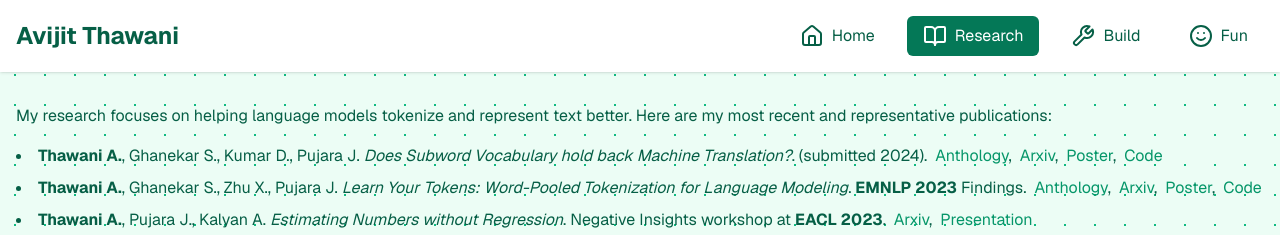
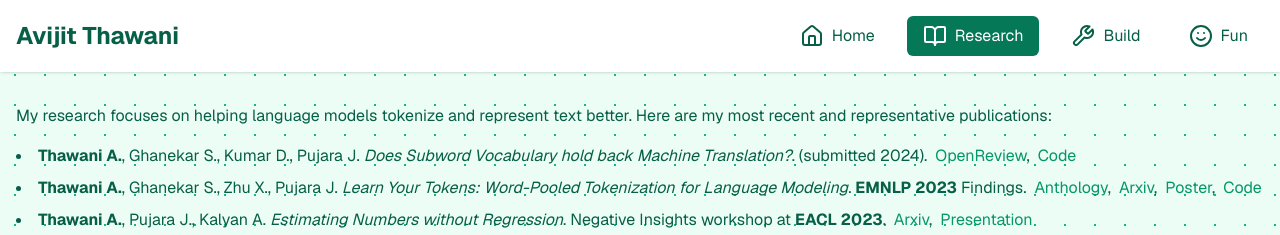
Before and after one commit to avi-otterai/webpage, a Next.js app: page /v0 in a window 1280 px wide. Both pictures are taken after a click on the button "Research". Shown: the top 235 px of the page. Built offline with nearby package versions, Linux system fonts and the light colour scheme.

Commit message:
Update Research.tsx paper link factorizer

```diff
--- a/src/app/v0/Research.tsx
+++ b/src/app/v0/Research.tsx
@@ -9,10 +9,8 @@ const Research: React.FC = () => (
     <ul className="list-disc list-inside space-y-2 text-emerald-800">
       <li>
         <strong>Thawani A.</strong>, Ghanekar S., Kumar D., Pujara J. <em>Does Subword Vocabulary hold back Machine Translation?</em>. (submitted 2024).
-        <a href="https://aclanthology.org/2023.findings-emnlp.662/" className="text-emerald-600 hover:underline ml-2">Anthology</a>,
-        <a href="https://arxiv.org/abs/2310.11628" className="text-emerald-600 hover:underline ml-2">Arxiv</a>,
-        <a href="https://drive.google.com/file/d/1kBMsduKSNS28x1AjWJf1dz56ti5RYzMM/view?usp=sharing" className="text-emerald-600 hover:underline ml-2">Poster</a>,
-        <a href="https://github.com/avi-jit/eTok" className="text-emerald-600 hover:underline ml-2">Code</a>
+        <a href="https://openreview.net/pdf?id=D0fEYV_Ru4" className="text-emerald-600 hover:underline ml-2">OpenReview</a>,
+        <a href="https://github.com/avi-otterai/factorizer" className="text-emerald-600 hover:underline ml-2">Code</a>
       </li>
       <li>
         <strong>Thawani A.</strong>, Ghanekar S., Zhu X., Pujara J. <em>Learn Your Tokens: Word-Pooled Tokenization for Language Modeling</em>. <strong>EMNLP 2023</strong> Findings.
```
